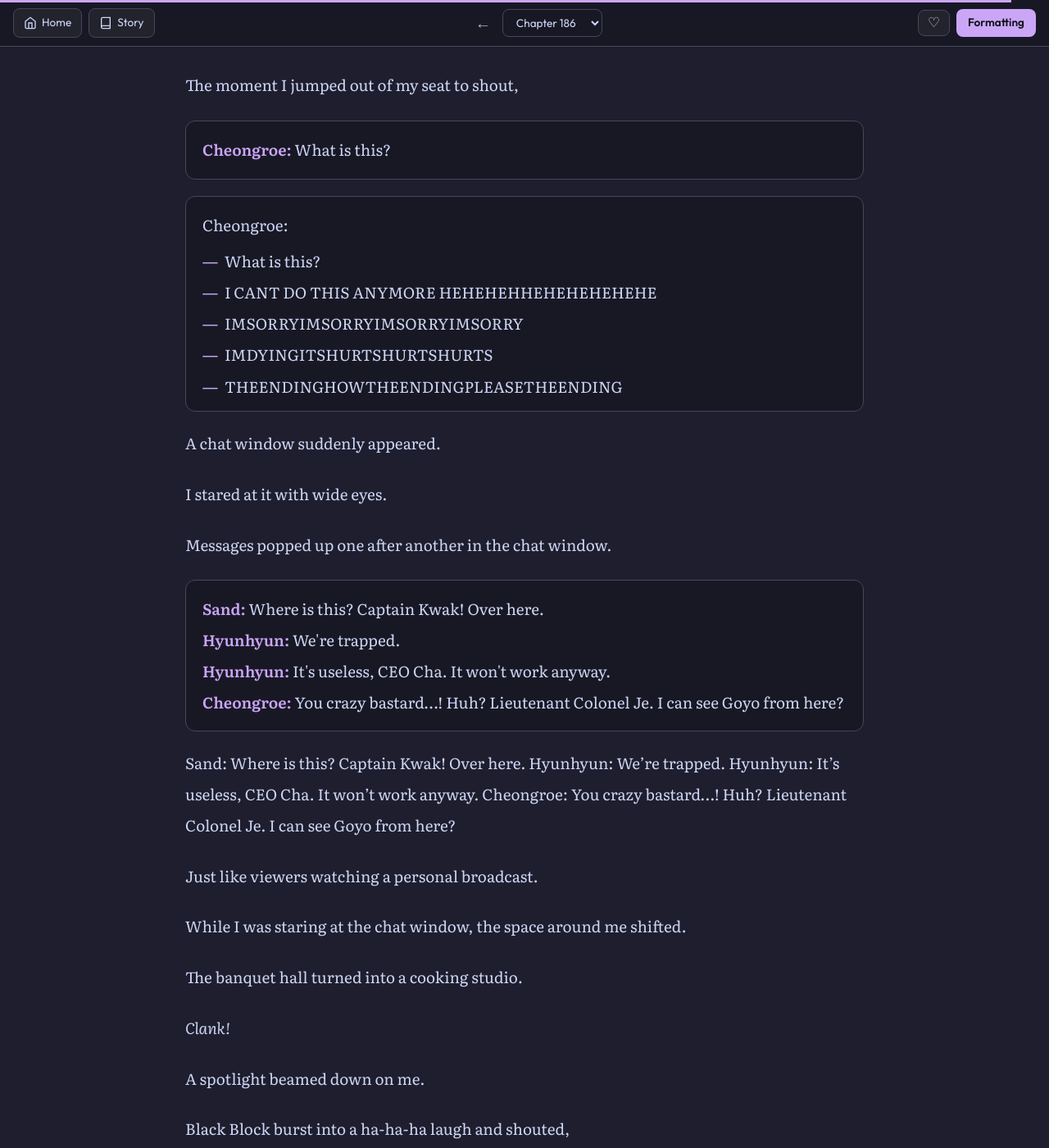
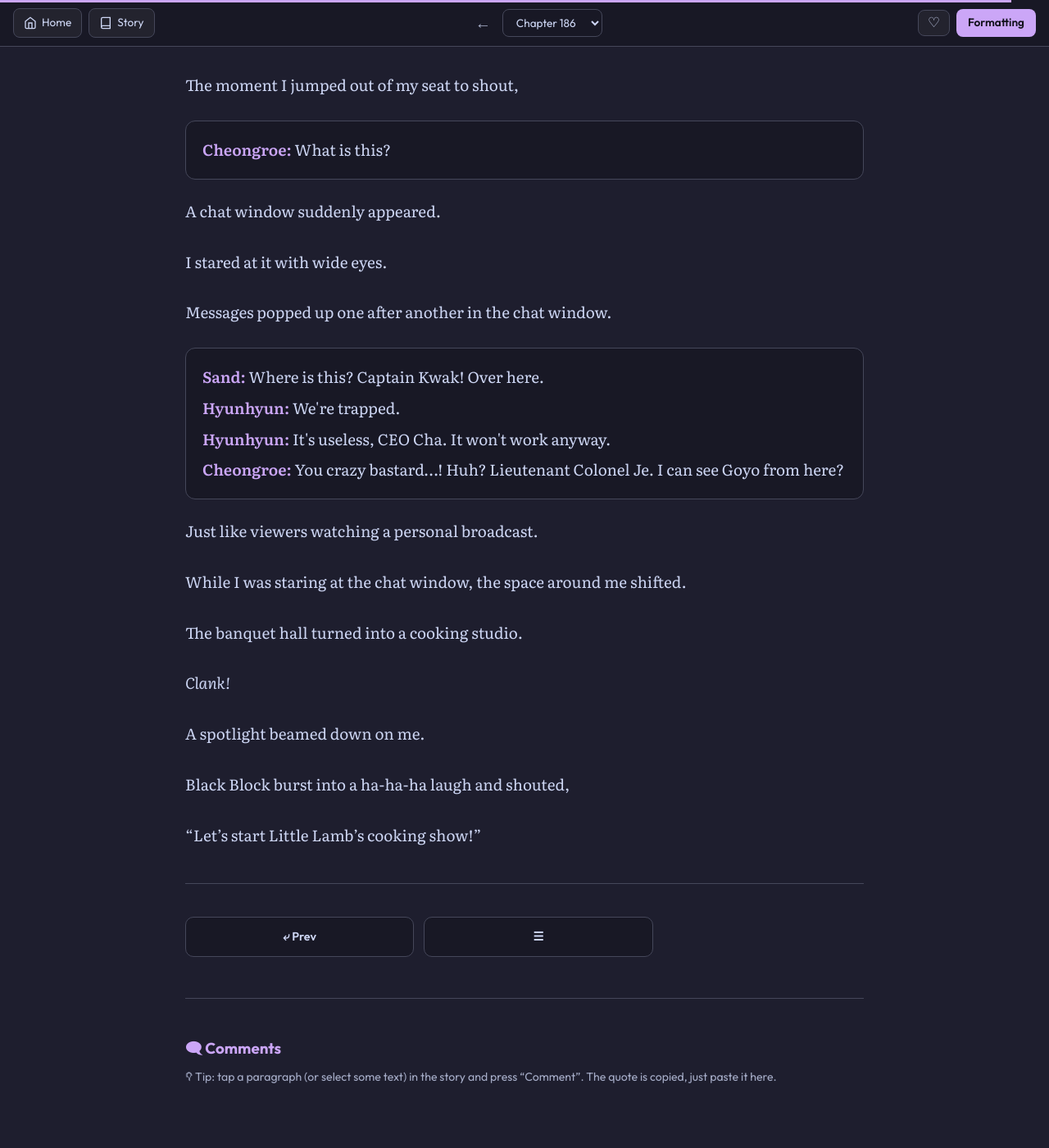
Before and after one commit to soleumn/soleumn.github.io, a Jekyll site: the page built from _chapters/eoshinki/ch186.md, in a window 1280 px wide and 1400 px high, scrolled down 12843 px. Shown: the whole window at 82% size. Built offline with Jekyll 4.4.1, drawn with Linux system fonts in a browser that asks for light colours; some web fonts are replaced; comment, search, counter and statistics services are not loaded.

Commit message:
Update ch186.md

```diff
--- a/_chapters/eoshinki/ch186.md
+++ b/_chapters/eoshinki/ch186.md
@@ -360,13 +360,6 @@ The moment I jumped out of my seat to shout,
   <div style="font-size:inherit;"><span style="color:var(--detalhe-accent);font-weight:700;flex-shrink:0">Cheongroe:</span> What is this?</div>
 </div>
 
-<div class="chat-box">
-  Cheongroe:<div class="chat-msgs"> What is this?</div>
-  <div class="chat-msgs">I CANT DO THIS ANYMORE HEHEHEHHEHEHEHEHEHE</div>
-  <div class="chat-msgs">IMSORRYIMSORRYIMSORRYIMSORRY</div>
-  <div class="chat-msgs">IMDYINGITSHURTSHURTSHURTS</div>
-  <div class="chat-msgs">THEENDINGHOWTHEENDINGPLEASETHEENDING</div>
-</div>
 
 A chat window suddenly appeared.
 
@@ -383,10 +376,6 @@ Messages popped up one after another in the chat window.
   </div>
 </div>
 
-Sand: Where is this? Captain Kwak! Over here.
-Hyunhyun: We're trapped.
-Hyunhyun: It's useless, CEO Cha. It won't work anyway.
-Cheongroe: You crazy bastard…! Huh? Lieutenant Colonel Je. I can see Goyo from here?
 
 Just like viewers watching a personal broadcast.
 
```
